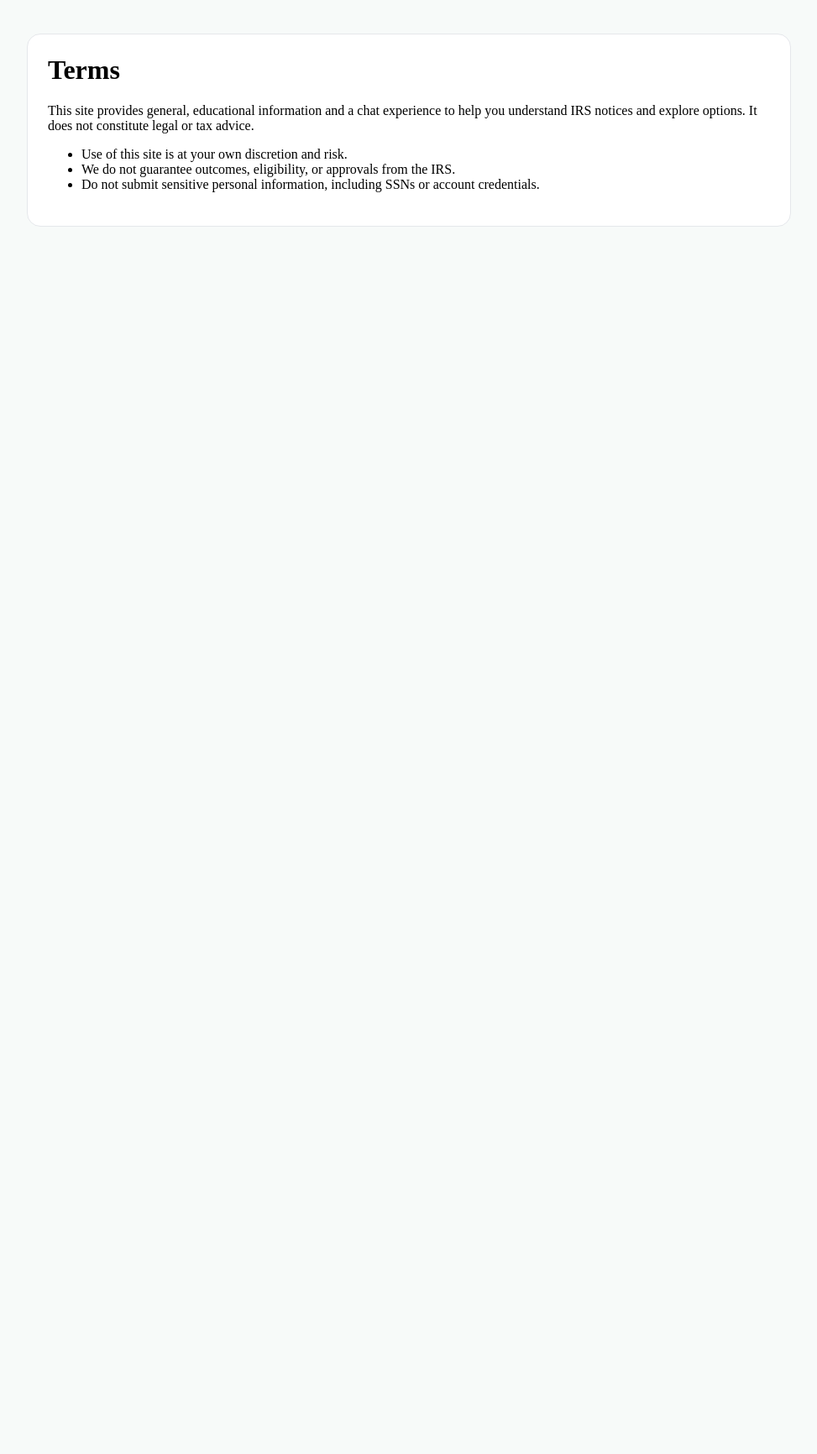
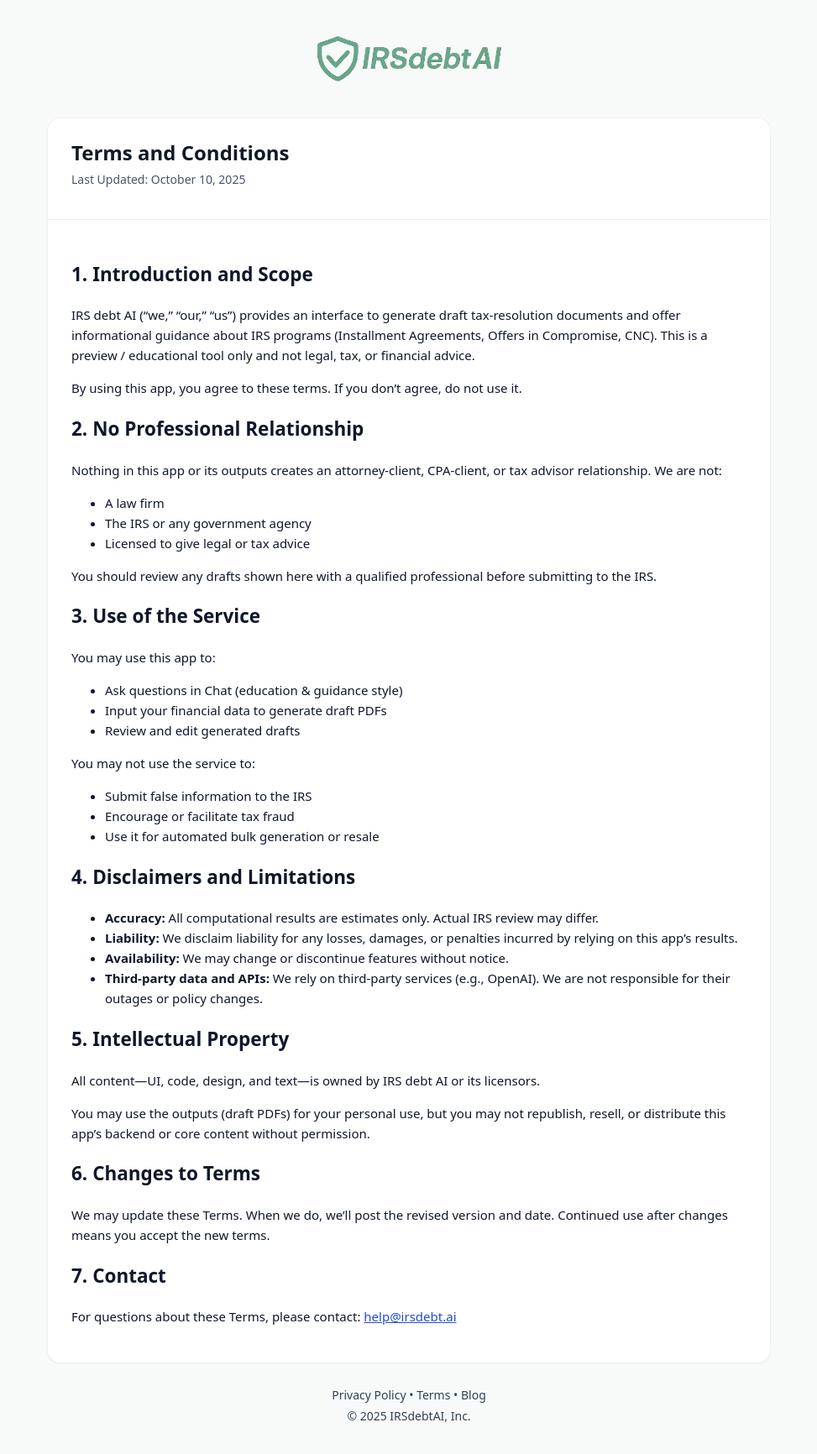
Before and after one commit to mathewjedeikin/irsdebtai-website, a Next.js app: page /terms in a window 1280 px wide. Shown: the top 1732 px of the page at 84% size, without its empty margins (153-1126 px from the left). Before the commit the page ends 800 px from the top, so only its background shows below. Built offline with nearby package versions, Linux system fonts and the light colour scheme.

Commit message:
Update page.tsx

```diff
--- a/app/terms/page.tsx
+++ b/app/terms/page.tsx
@@ -1,15 +1,184 @@
-export const metadata = { title: "Terms • IRSdebtAI" };
+// app/terms/page.tsx
+// Terms page with centered logo header (no sidebar)
+export const runtime = "nodejs";
 
-export default function Terms() {
+export const metadata = {
+  title: "Terms • IRSdebtAI",
+  description: "Terms and Conditions for using IRSdebtAI.",
+};
+
+export default function TermsPage() {
   return (
-    <main style={{maxWidth: 860, margin: "40px auto", background: "#fff", border: "1px solid #e5e7eb", borderRadius: 16, padding: 24}}>
-      <h1 style={{marginTop:0}}>Terms</h1>
-      <p>This site provides general, educational information and a chat experience to help you understand IRS notices and explore options. It does not constitute legal or tax advice.</p>
-      <ul>
-        <li>Use of this site is at your own discretion and risk.</li>
-        <li>We do not guarantee outcomes, eligibility, or approvals from the IRS.</li>
-        <li>Do not submit sensitive personal information, including SSNs or account credentials.</li>
-      </ul>
+    <main
+      style={{
+        minHeight: "100vh",
+        background: "#f7faf9",
+        display: "flex",
+        flexDirection: "column",
+        alignItems: "center",
+        padding: "40px 20px 80px",
+      }}
+    >
+      {/* HEADER WITH CENTERED LOGO */}
+      <header style={{ marginBottom: 40 }}>
+        <a href="/" style={{ textDecoration: "none" }}>
+          <img
+            src="/irs debt ai logo clear.png" /* rename to /irsdebtai-logo.png if you prefer */
+            alt="IRSdebtAI logo"
+            style={{
+              width: 240,
+              height: "auto",
+              display: "block",
+              margin: "0 auto",
+              opacity: 0.95,
+            }}
+          />
+        </a>
+      </header>
+
+      {/* MAIN CARD */}
+      <section
+        style={{
+          width: "100%",
+          maxWidth: 860,
+          background: "#ffffff",
+          border: "1px solid rgba(0,0,0,0.06)",
+          borderRadius: 16,
+          boxShadow: "0 1px 2px rgba(0,0,0,0.04)",
+          overflow: "hidden",
+        }}
+      >
+        <header
+          style={{
+            padding: "24px 28px",
+            borderBottom: "1px solid rgba(0,0,0,0.06)",
+          }}
+        >
+          <h1
+            style={{
+              margin: 0,
+              fontFamily: "system-ui, sans-serif",
+              fontSize: 24,
+              fontWeight: 800,
+              color: "#111827",
+            }}
+          >
+            Terms and Conditions
+          </h1>
+          <p
+            style={{
+              marginTop: 6,
+              color: "#475569",
+              fontSize: 14,
+              fontFamily: "system-ui, sans-serif",
+            }}
+          >
+            Last Updated: October 10, 2025
+          </p>
+        </header>
+
+        <article
+          style={{
+            padding: "28px",
+            fontFamily:
+              "system-ui, -apple-system, Segoe UI, Roboto, Helvetica, Arial, sans-serif",
+            color: "#0f172a",
+            lineHeight: 1.6,
+            fontSize: 15,
+          }}
+        >
+          <h2>1. Introduction and Scope</h2>
+          <p>
+            IRS debt AI (“we,” “our,” “us”) provides an interface to generate draft
+            tax-resolution documents and offer informational guidance about IRS programs
+            (Installment Agreements, Offers in Compromise, CNC). This is a preview /
+            educational tool only and not legal, tax, or financial advice.
+          </p>
+          <p>
+            By using this app, you agree to these terms. If you don’t agree, do not use it.
+          </p>
+
+          <h2>2. No Professional Relationship</h2>
+          <p>Nothing in this app or its outputs creates an attorney-client, CPA-client, or tax advisor relationship. We are not:</p>
+          <ul>
+            <li>A law firm</li>
+            <li>The IRS or any government agency</li>
+            <li>Licensed to give legal or tax advice</li>
+          </ul>
+          <p>
+            You should review any drafts shown here with a qualified professional before submitting to the IRS.
+          </p>
+
+          <h2>3. Use of the Service</h2>
+          <p>You may use this app to:</p>
+          <ul>
+            <li>Ask questions in Chat (education &amp; guidance style)</li>
+            <li>Input your financial data to generate draft PDFs</li>
+            <li>Review and edit generated drafts</li>
+          </ul>
+          <p>You may not use the service to:</p>
+          <ul>
+            <li>Submit false information to the IRS</li>
+            <li>Encourage or facilitate tax fraud</li>
+            <li>Use it for automated bulk generation or resale</li>
+          </ul>
+
+          <h2>4. Disclaimers and Limitations</h2>
+          <ul>
+            <li><strong>Accuracy:</strong> All computational results are estimates only. Actual IRS review may differ.</li>
+            <li><strong>Liability:</strong> We disclaim liability for any losses, damages, or penalties incurred by relying on this app’s results.</li>
+            <li><strong>Availability:</strong> We may change or discontinue features without notice.</li>
+            <li><strong>Third-party data and APIs:</strong> We rely on third-party services (e.g., OpenAI). We are not responsible for their outages or policy changes.</li>
+          </ul>
+
+          <h2>5. Intellectual Property</h2>
+          <p>
+            All content—UI, code, design, and text—is owned by IRS debt AI or its licensors.
+          </p>
+          <p>
+            You may use the outputs (draft PDFs) for your personal use, but you may not republish, resell, or distribute this app’s backend or core content without permission.
+          </p>
+
+          <h2>6. Changes to Terms</h2>
+          <p>
+            We may update these Terms. When we do, we’ll post the revised version and date. Continued use after changes means you accept the new terms.
+          </p>
+
+          <h2>7. Contact</h2>
+          <p>
+            For questions about these Terms, please contact:&nbsp;
+            <a href="mailto:help@irsdebt.ai" style={{ color: "#1d4ed8" }}>
+              help@irsdebt.ai
+            </a>
+          </p>
+        </article>
+      </section>
+
+      {/* FOOTER */}
+      <footer style={{ marginTop: 28, textAlign: "center" }}>
+        <div
+          style={{
+            fontFamily: "system-ui, sans-serif",
+            fontSize: 14,
+            color: "#334155",
+          }}
+        >
+          <div style={{ marginBottom: 6 }}>
+            <a href="/privacy" style={{ color: "inherit", textDecoration: "none" }}>
+              Privacy Policy
+            </a>{" "}
+            •{" "}
+            <a href="/terms" style={{ color: "inherit", textDecoration: "none" }}>
+              Terms
+            </a>{" "}
+            •{" "}
+            <a href="/blog" style={{ color: "inherit", textDecoration: "none" }}>
+              Blog
+            </a>
+          </div>
+          <div>© 2025 IRSdebtAI, Inc.</div>
+        </div>
+      </footer>
     </main>
   );
 }
```
